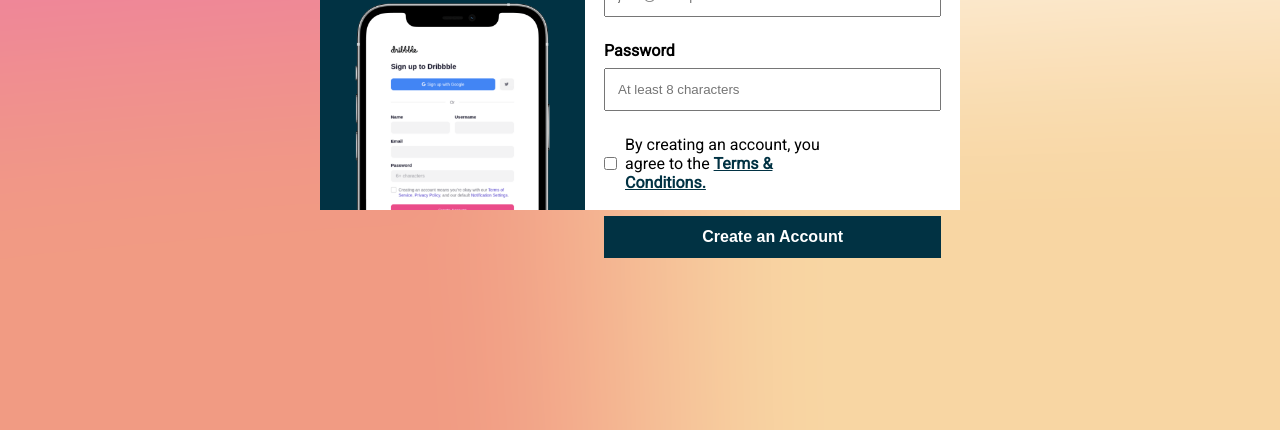
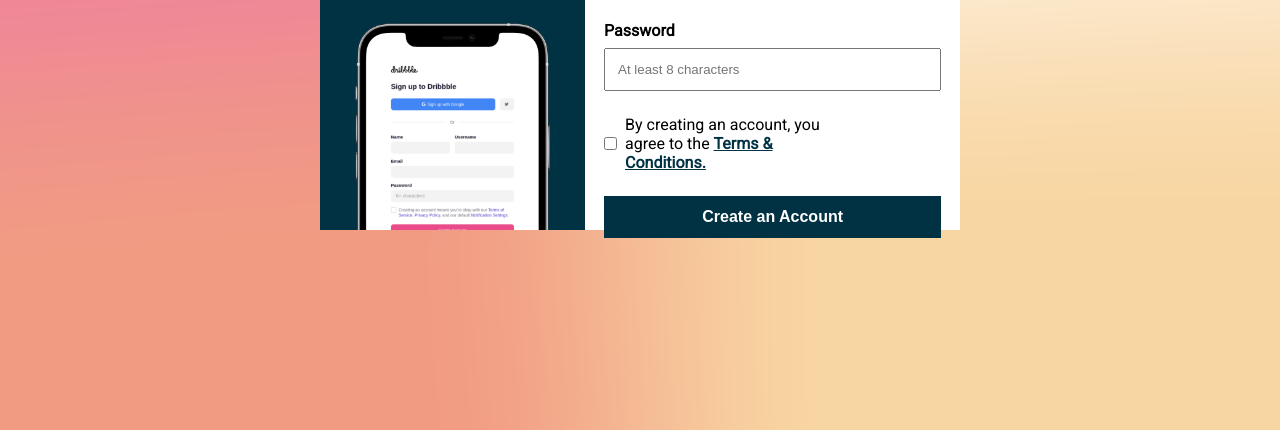
Before and after one commit to naiiiden/gradie-sign-up-page, a plain HTML site: page index.html in a window 1280 px wide. Shown: the part 370-800 px from the top of the page. Drawn offline with Linux system fonts and the light colour scheme.

Commit message:
improvement for laptop screens

```diff
--- a/style.css
+++ b/style.css
@@ -156,11 +156,30 @@ a {
     }
 
     .container1 {
+        width: 90%;
+        height: auto;
+    }
+
+    .container2 {
+        height: 50vh;
+    }
+
+    .iphone {
+        bottom: 25%;
+    }
+}
+
+@media screen and (min-width: 1201px) {
+    .bigcontainer {
+        display: flex;
+    }
+
+    .container1 {
         width: 50%;
         height: auto;
     }
 
     .iphone {
-        bottom: 27.5%;
+        bottom: 25%;
     }
 }
```
